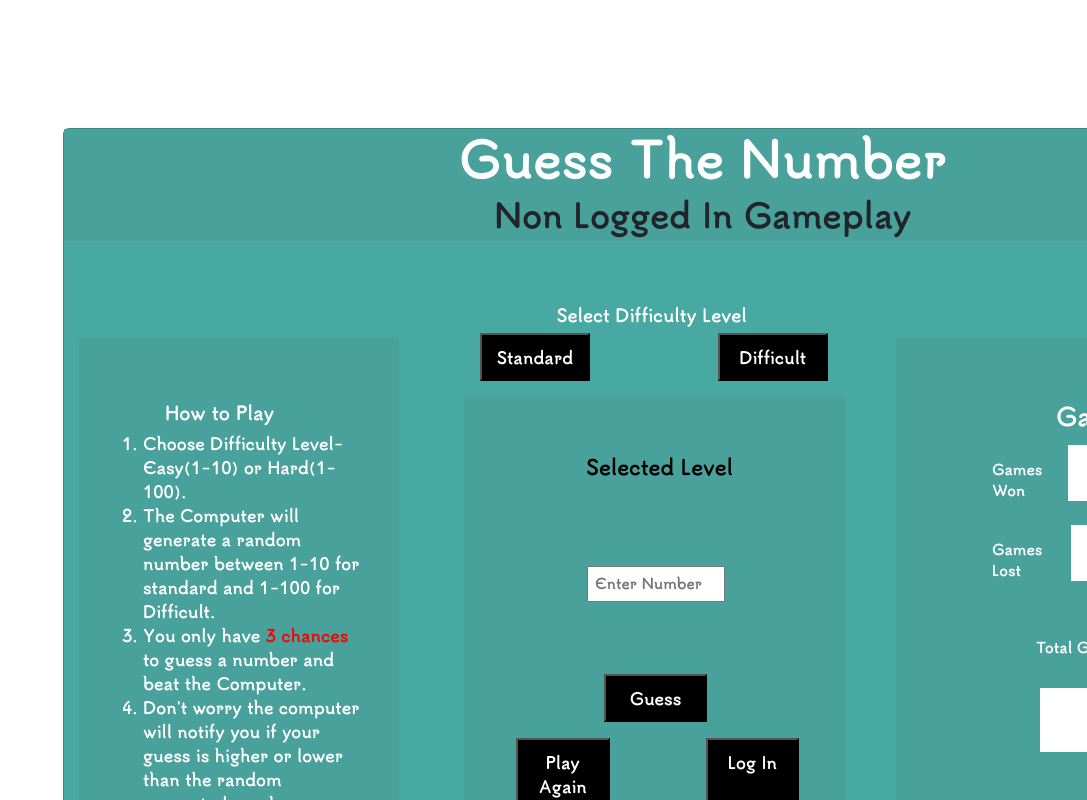
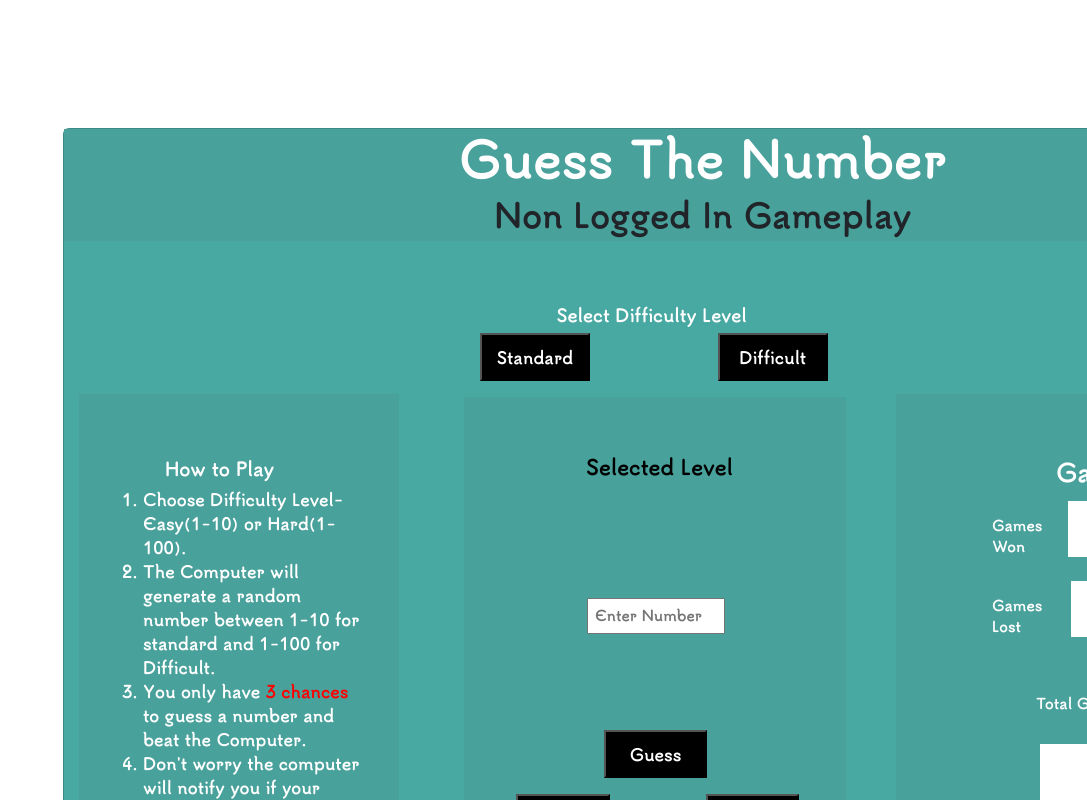
Before and after one commit to AndrewIMLEx/Learning-Project, a React app: page / in a window 1280 px wide. Shown: the top 800 px of the page, without its empty margins (193-1280 px from the left). Built offline with nearby package versions, Linux system fonts and the light colour scheme.

Commit message:
add fixed outline styling to output cards

```diff
--- a/src/Homepage/Levels.jsx
+++ b/src/Homepage/Levels.jsx
@@ -21,9 +21,7 @@ class Levels extends React.Component{
             levelSelected: "",
             input: [],
             tooHightooLow:"" ,
-            guessNumber: [],
-            standardNum: [],
-            difficultNum: [],
+            guessNumber: "",
     })
     }
     standard(e){
@@ -55,6 +53,11 @@ clickedbuttonGuess(e){
     let startNewStandardGame = this.state.standardNum;
     let startNewDifficultGame = this.state.difficultNum;
     let guessedValue = this.state.input;
+
+    console.log(`selected level is ${this.state.levelSelected}`);
+    console.log(`Input number is ${guessedValue}`);
+    console.log(`standard is ${startNewStandardGame}`);
+    console.log(`difficult is ${startNewDifficultGame}`);
 
     if(guessedValue == "" || guessedValue < 0 || guessedValue > 100){
         this.setState({tooHightooLow:'Enter valid number'});
@@ -89,13 +92,16 @@ render(){
         <div className="levelCard">
         <h3 style={{color: "black",fontSize: '20px',marginLeft: '5.1em',paddingTop: '2em'}}>Selected Level</h3>
         &nbsp;
+        <div id="levelselectedcard" className="selectedlevelCard">
         <p style={{color: "red",fontSize: 20,marginLeft:'6.3em'}}>{ this.state.levelSelected }</p>
+        </div>
         &nbsp;
         <form id = "LevelForm">
             <input style={{float:'center',fontSize:14}} value={this.state.input}  id = "Levelsinput" placeholder="Enter Number" type="number" min="0" max="100" onChange = {this.guessNumber} ref={this.inputFocus}/>
         </form>
-        &nbsp;
+        <div id ="toohightoolowcard" className="highlowoutputcard">
         <p style={{color: "red",fontSize: 20, marginLeft:'4.2em'}}>{this.state.tooHightooLow}</p>
+        </div>
         &nbsp;
         &nbsp;
         <button onClick={this.clickedbuttonGuess}  id="guess" type = "submit">Guess</button>
--- a/src/style.css
+++ b/src/style.css
@@ -22,7 +22,18 @@ button{
     margin-left : 16em;
     margin-top : 8em;
     padding-bottom: 3em;
-    resize: none;
+}
+#toohightoolowcard{
+    outline: 1px solid transparent;
+    height: 0;
+    padding-top:1em;
+    padding-bottom:3em;
+}
+#levelselectedcard{
+    outline: 1px solid transparent;
+    height: 0;
+    padding-bottom:3em;
+    overflow: hidden;
 }
 #difficult{
     margin-left: 8rem ;
@@ -106,7 +117,7 @@ label {
     margin-left: 5.1em;
     padding:0.4em
 }
-p{
+.p{
     color: white;
     margin-left: 8em;
 }
```
